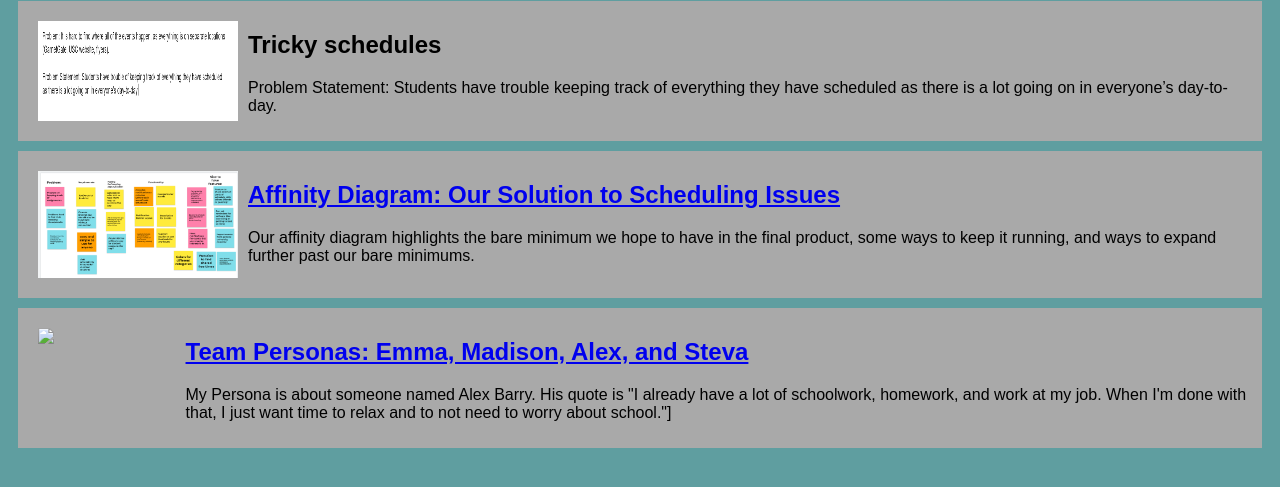
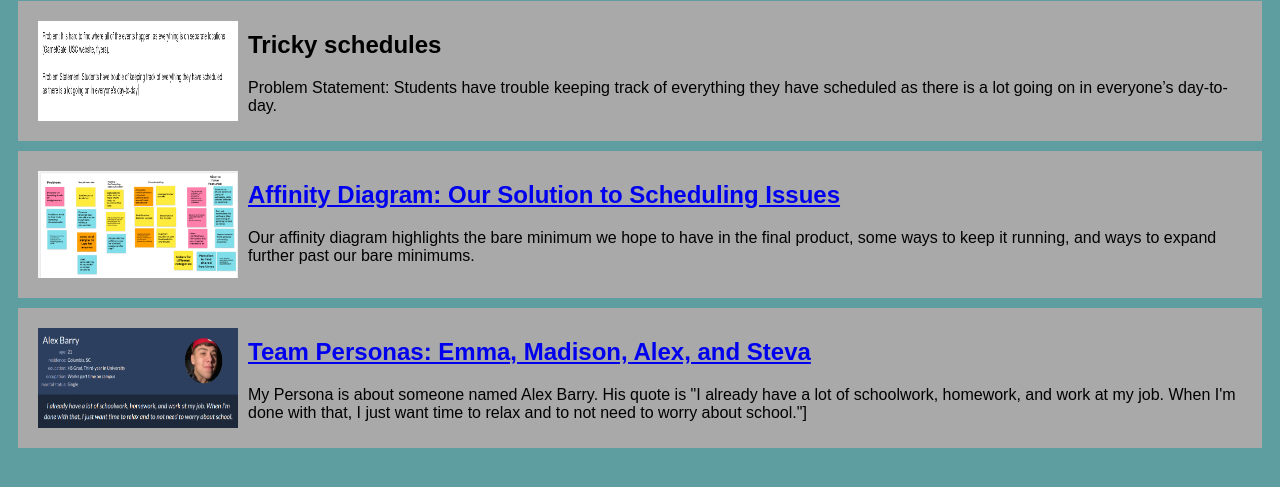
Before and after one commit to NicolasRossetti/NicolasRossetti.github.io, a plain HTML site: page index.html in a window 1280 px wide. Shown: the part 79-566 px from the top of the page. Drawn offline with Linux system fonts and the light colour scheme.

Commit message:
Update index.html

```diff
--- a/index.html
+++ b/index.html
@@ -31,7 +31,7 @@
 
     <!-- Personas assignment -->
     <section class="assign">
-      <img src="images/personapreview.jpg" />
+      <img src="images/personapreview.PNG" />
       <section class="assign-det">
         <a href="files/all-personas.pdf"><h2>Team Personas: Emma, Madison, Alex, and Steva</h2></a>
         <p>
```
